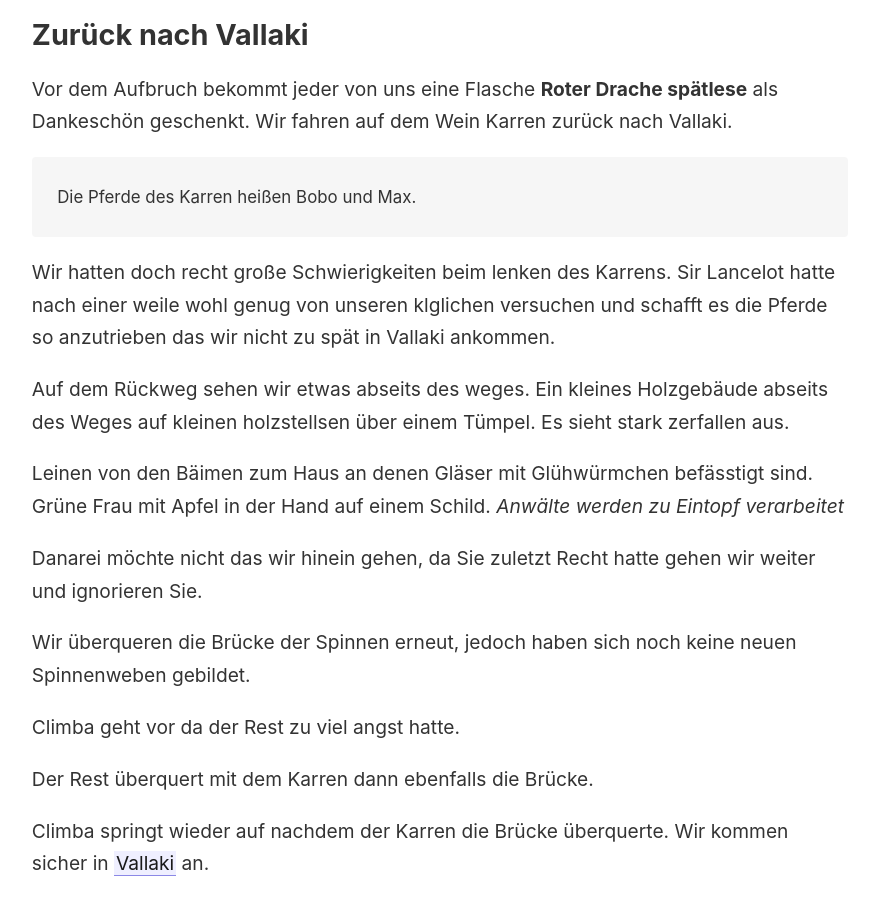
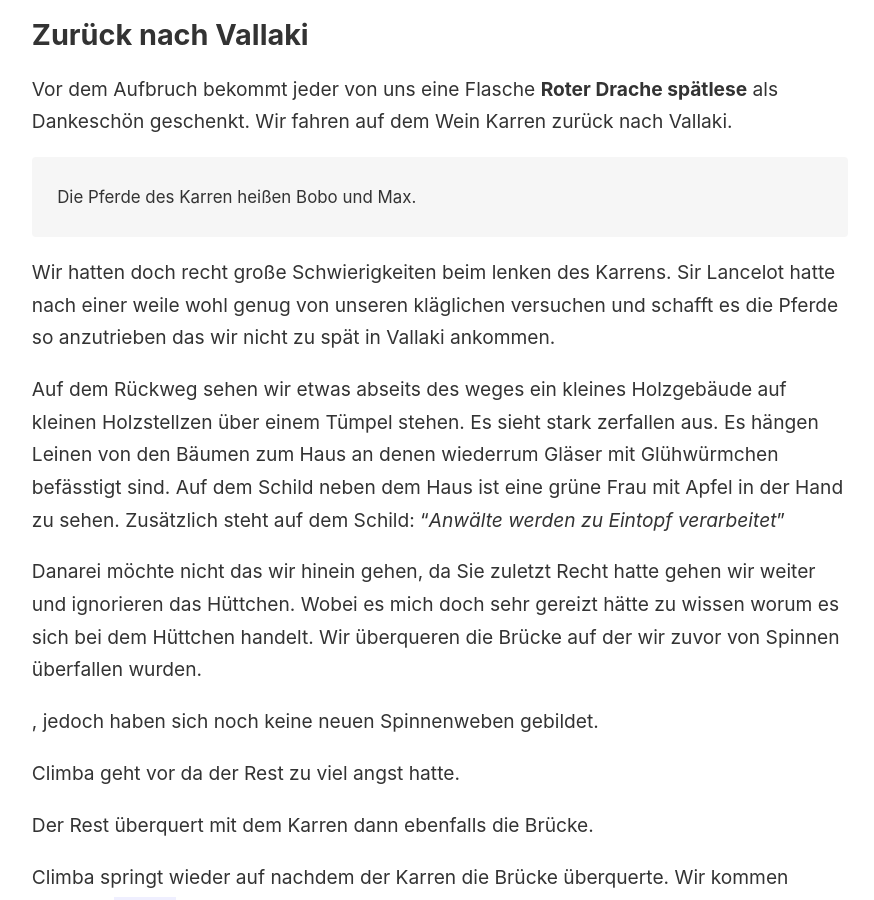
Before and after one commit to Julez404/CoS_Log, a Jekyll site: the page built from _notes/Session x - 2021-09-12.md, in a window 1280 px wide and 900 px high, scrolled down 2911 px. Shown: the whole window, without its empty margins (45-919 px from the left). Built offline with Jekyll 4.4.1, drawn with Linux system fonts in a browser that asks for light colours.

Commit message:
Update via script

```diff
--- a/_notes/Session x - 2021-09-12.md
+++ b/_notes/Session x - 2021-09-12.md
@@ -92,18 +92,20 @@ Wir fahren auf dem Wein Karren zurück nach Vallaki.
 > Die Pferde des Karren heißen Bobo und Max.
 
 Wir hatten doch recht große Schwierigkeiten beim lenken des Karrens.
-Sir Lancelot hatte nach einer weile wohl genug von unseren klglichen versuchen und schafft es die Pferde so anzutrieben das wir nicht zu spät in Vallaki ankommen.
+Sir Lancelot hatte nach einer weile wohl genug von unseren kläglichen versuchen und schafft es die Pferde so anzutrieben das wir nicht zu spät in Vallaki ankommen.
 
-Auf dem Rückweg sehen wir etwas abseits des weges. Ein kleines Holzgebäude abseits des Weges auf kleinen holzstellsen über einem Tümpel.
+Auf dem Rückweg sehen wir etwas abseits des weges ein kleines Holzgebäude auf kleinen Holzstellzen über einem Tümpel stehen.
 Es sieht stark zerfallen aus.
+Es hängen Leinen von den Bäumen zum Haus an denen wiederrum Gläser mit Glühwürmchen befässtigt sind.
+Auf dem Schild neben dem Haus ist eine grüne Frau mit Apfel in der Hand zu sehen.
+Zusätzlich steht auf dem Schild: "_Anwälte werden zu Eintopf verarbeitet_"
 
-Leinen von den Bäimen zum Haus an denen Gläser mit Glühwürmchen befässtigt sind.
-Grüne Frau mit Apfel in der Hand auf einem Schild.
-_Anwälte werden zu Eintopf verarbeitet_
+Danarei möchte nicht das wir hinein gehen, da Sie zuletzt Recht hatte gehen wir weiter und ignorieren das Hüttchen.
+Wobei es mich doch sehr gereizt hätte zu wissen worum es sich bei dem Hüttchen handelt.
+Wir überqueren die Brücke auf der wir zuvor von Spinnen überfallen wurden.
 
-Danarei möchte nicht das wir hinein gehen, da Sie zuletzt Recht hatte gehen wir weiter und ignorieren Sie.
 
-Wir überqueren die Brücke der Spinnen erneut, jedoch haben sich noch keine neuen Spinnenweben gebildet.
+, jedoch haben sich noch keine neuen Spinnenweben gebildet.
 
 Climba geht vor da der Rest zu viel angst hatte.
 
```
